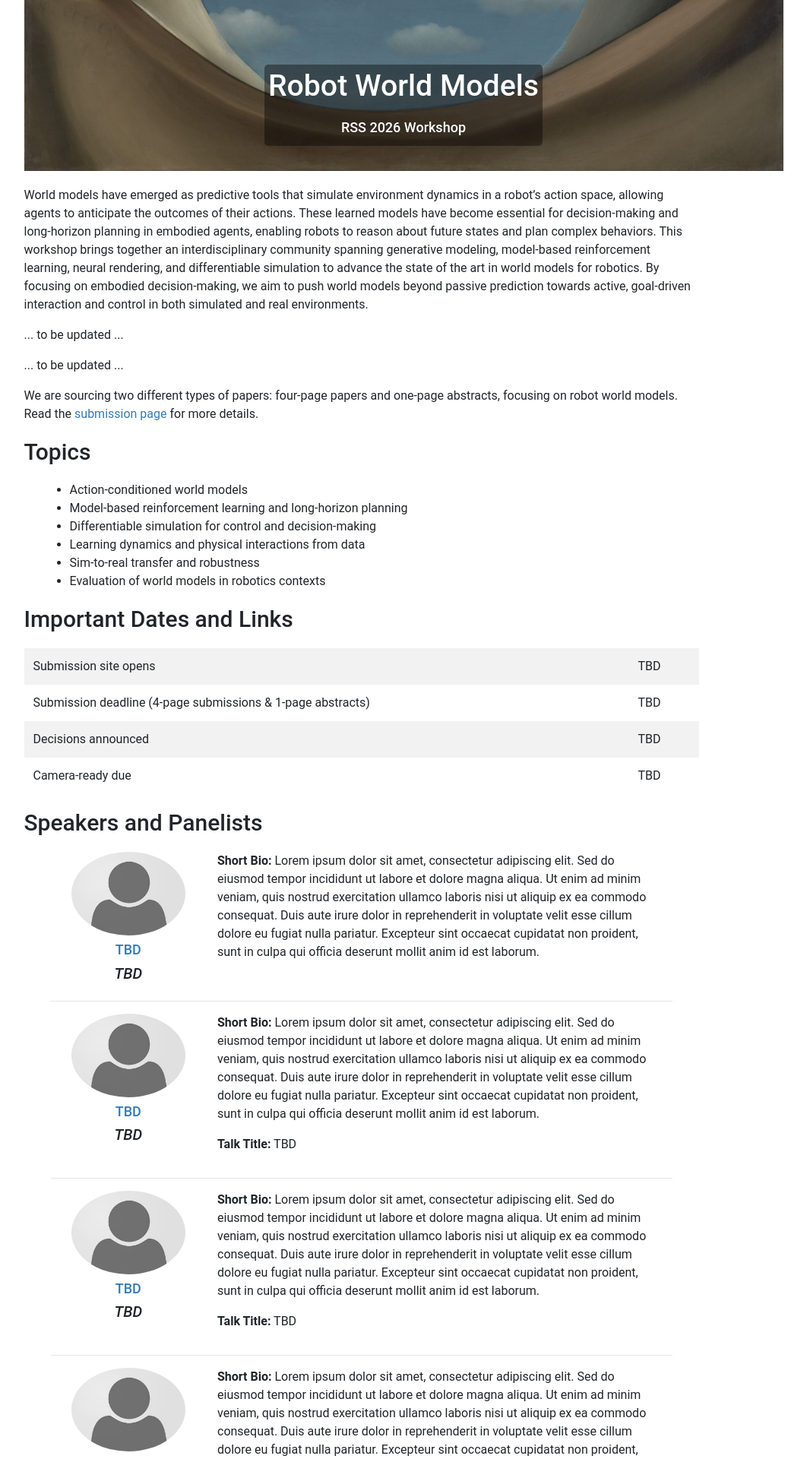
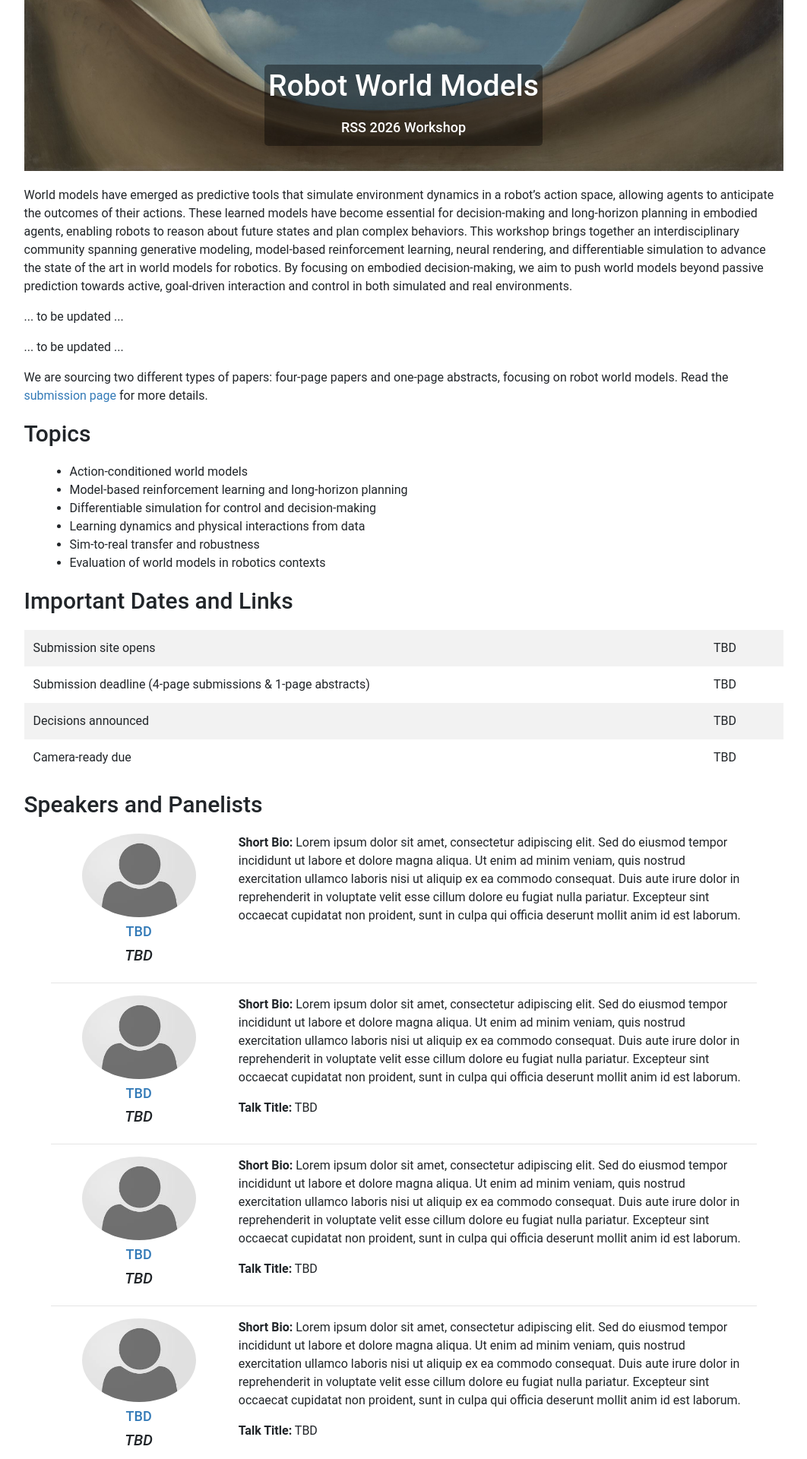
Before and after one commit to robot-worldmodels/robot-worldmodels.github.io, a Jekyll site: the page built from index.html, in a window 1280 px wide. Shown: the part 509-2429 px from the top of the page at 76% size, without its empty margins (109-1171 px from the left). Built offline with Jekyll 4.4.1, drawn with Linux system fonts in a browser that asks for light colours; nearby versions of some CDN libraries.

```diff
--- a/css/style.css
+++ b/css/style.css
@@ -305,8 +305,8 @@
 }
 
 .main-content {
-  width: 80% !important;
-  margin: 20px 0 20px 5% !important;
+  width: 90% !important;
+  margin: 20px auto !important;
   text-align: left !important;
   padding: 0 !important;
   box-sizing: border-box;
```
